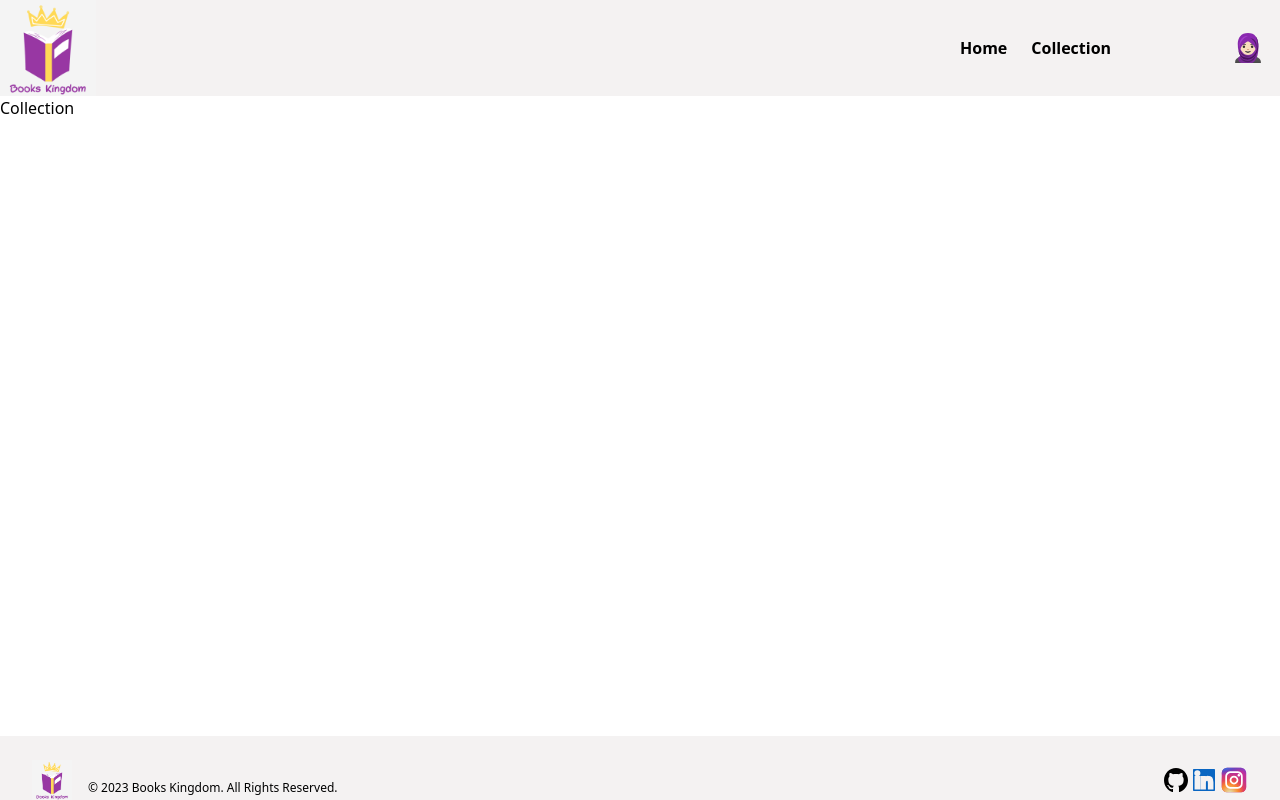
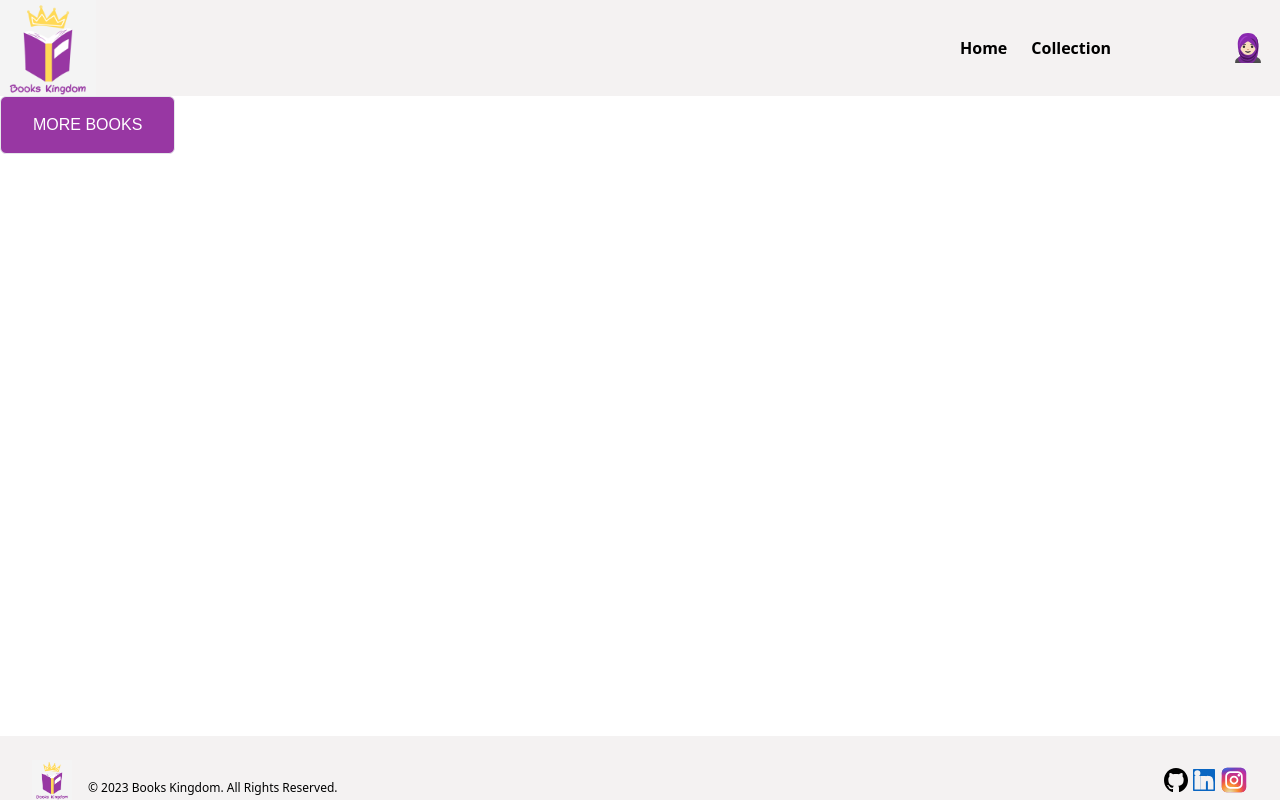
Before and after one commit to hxfsa/digital-library, a React (Vite) app: page /collection in a window 1280 px wide. Built offline with nearby package versions, Linux system fonts and the light colour scheme; a web font is replaced by a local one.

Commit message:
morebtn done

```diff
--- /dev/null
+++ b/src/components/MoreBooksButton.jsx
@@ -0,0 +1,9 @@
+import React from "react";
+
+export const MoreBooksButton = () => {
+  return (
+    <div className="moreBtn">
+      <button className="border font-montserrat bg-primaryDark text-white py-4 px-8 rounded-md hover:text-primaryDark hover:bg-white hover:border-primaryDark">MORE BOOKS</button>
+    </div>
+  );
+};
--- a/src/pages/Collection.jsx
+++ b/src/pages/Collection.jsx
@@ -1,7 +1,10 @@
 import React from 'react'
 
+import { MoreBooksButton } from "../components/MoreBooksButton"
 export const Collection = () => {
   return (
-    <div>Collection</div>
+    <div className="collection">
+      <MoreBooksButton/>
+    </div>
   )
 }
```
